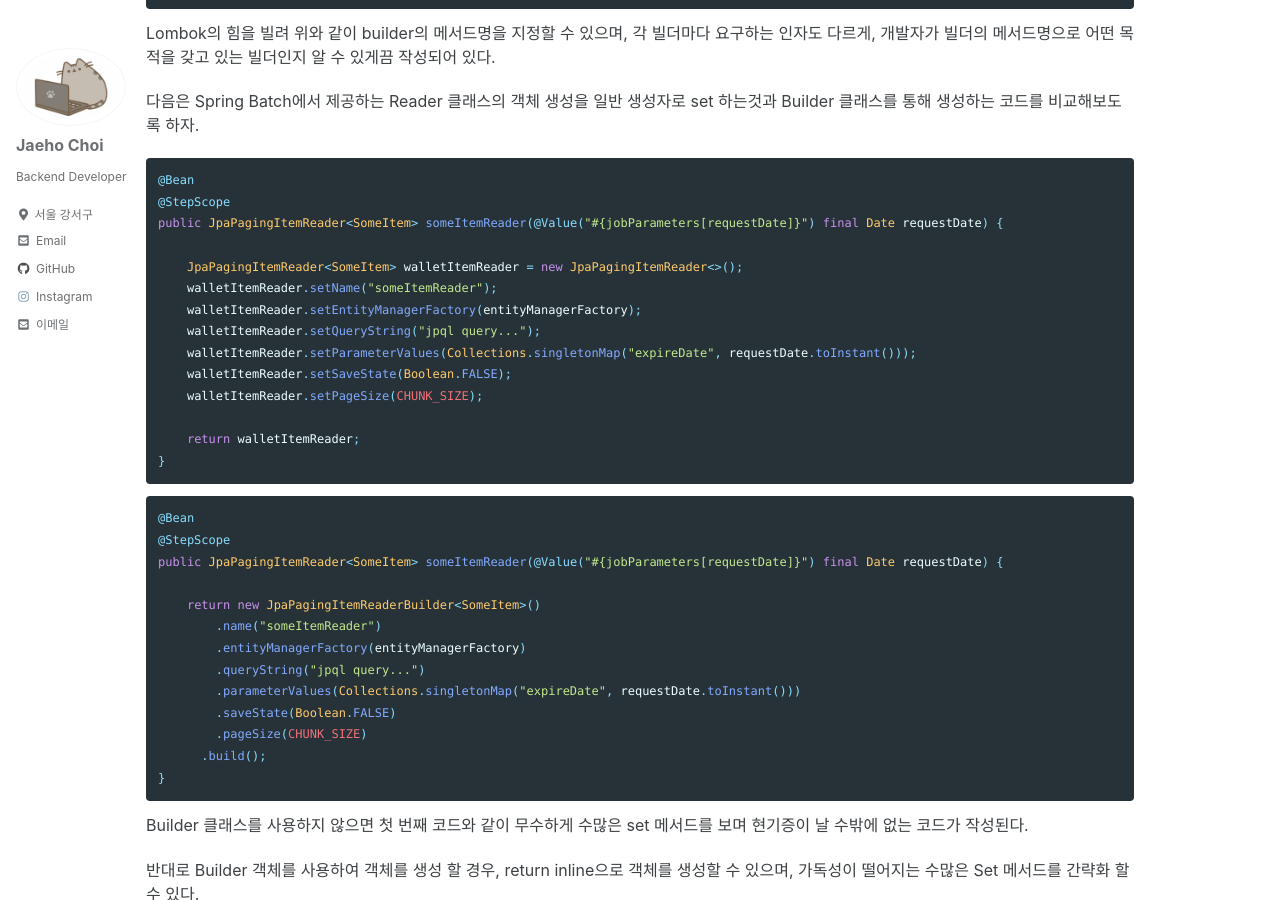
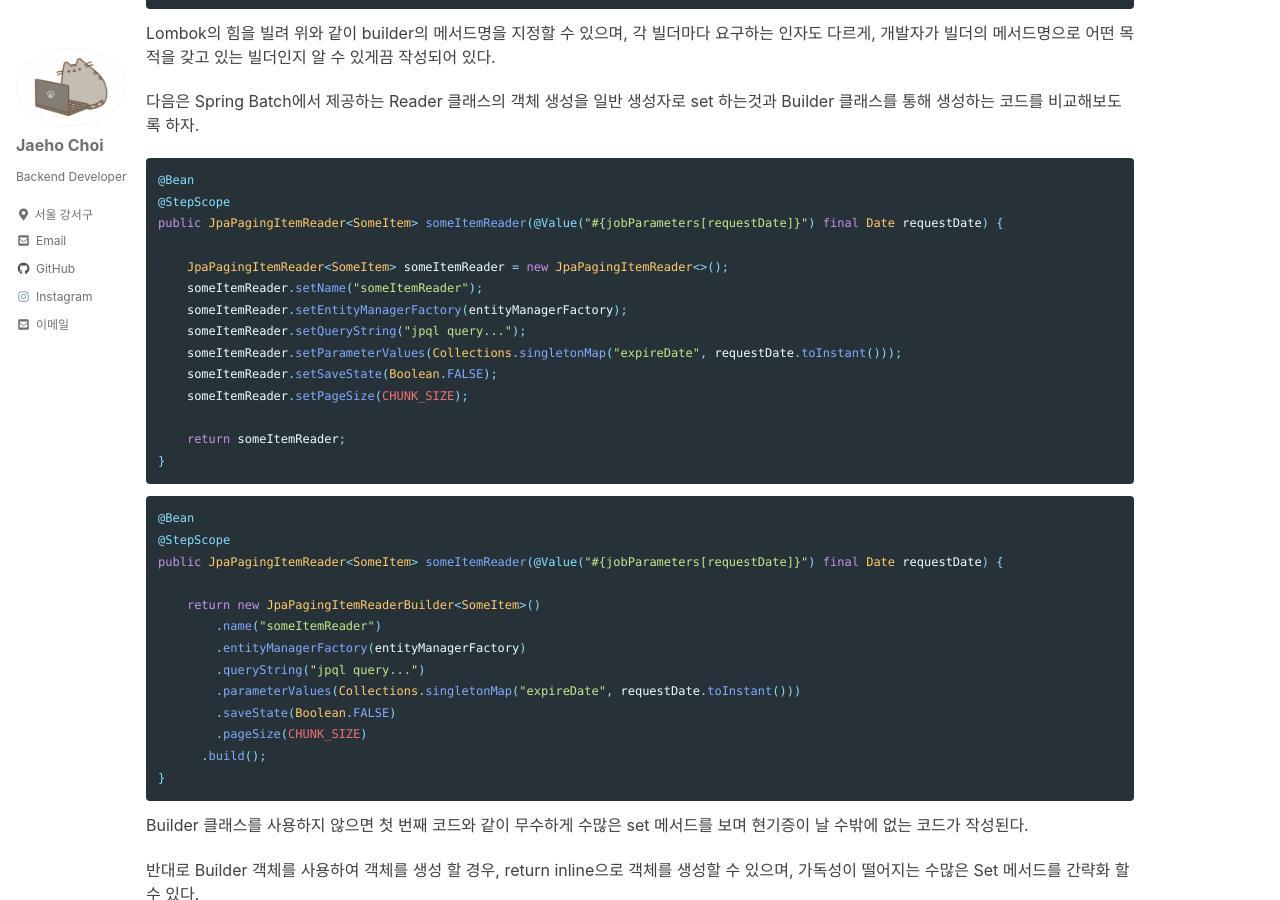
Before and after one commit to JulySeven1995/JulySeven1995.github.io, a Jekyll site: the page built from _posts/dev/2022-06-23-builder-pattern.md, in a window 1280 px wide and 900 px high, scrolled down 3540 px. Built offline with Jekyll 4.4.1, drawn with Linux system fonts in a browser that asks for light colours; cached includes are drawn as plain includes.

Commit message:
edit post

````diff
--- a/_posts/dev/2022-06-23-builder-pattern.md
+++ b/_posts/dev/2022-06-23-builder-pattern.md
@@ -180,15 +180,15 @@ Lombok의 힘을 빌려 위와 같이 builder의 메서드명을 지정할 수
 @StepScope
 public JpaPagingItemReader<SomeItem> someItemReader(@Value("#{jobParameters[requestDate]}") final Date requestDate) {
 
-    JpaPagingItemReader<SomeItem> walletItemReader = new JpaPagingItemReader<>();
-    walletItemReader.setName("someItemReader");
-    walletItemReader.setEntityManagerFactory(entityManagerFactory);
-    walletItemReader.setQueryString("jpql query...");
-    walletItemReader.setParameterValues(Collections.singletonMap("expireDate", requestDate.toInstant()));
-    walletItemReader.setSaveState(Boolean.FALSE);
-    walletItemReader.setPageSize(CHUNK_SIZE);
+    JpaPagingItemReader<SomeItem> someItemReader = new JpaPagingItemReader<>();
+    someItemReader.setName("someItemReader");
+    someItemReader.setEntityManagerFactory(entityManagerFactory);
+    someItemReader.setQueryString("jpql query...");
+    someItemReader.setParameterValues(Collections.singletonMap("expireDate", requestDate.toInstant()));
+    someItemReader.setSaveState(Boolean.FALSE);
+    someItemReader.setPageSize(CHUNK_SIZE);
 
-    return walletItemReader;
+    return someItemReader;
 }
 ```
 
````
